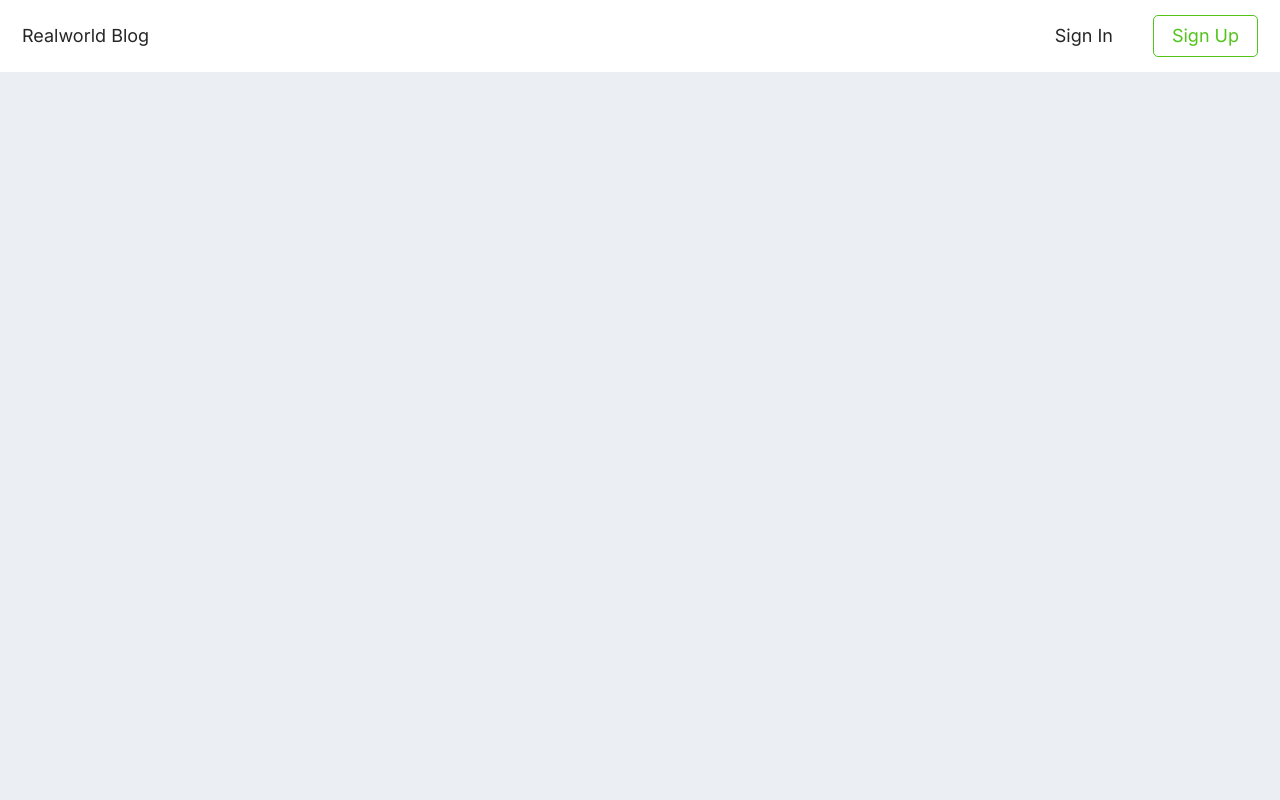
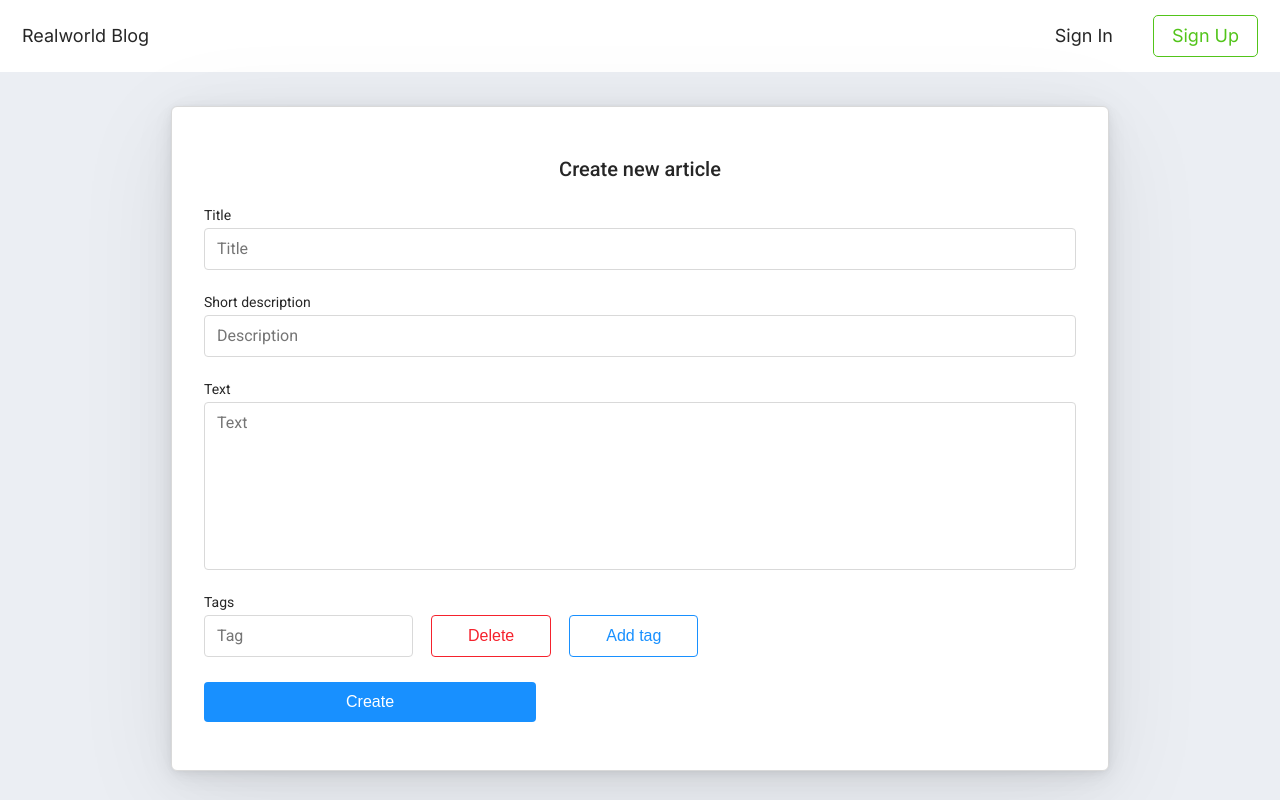
Before and after one commit to miawue/JM_FinalBlog, a React (Create React App) app: page /article-edit in a window 1280 px wide. Built offline with nearby package versions, Linux system fonts and the light colour scheme.

Commit message:
Added ArticleManagger

```diff
--- a/src/components/App.js
+++ b/src/components/App.js
@@ -8,6 +8,7 @@ import Header from './Header';
 import Article from './Article';
 import ArticleList from './ArticleList';
 import ArticleContent from './ArticleContent';
+import ArticleManager from './ArticleManager';
 
 const App = () => {
 
@@ -19,6 +20,8 @@ const App = () => {
           <Routes>
             <Route path="/" element={<ArticleList />} />
             <Route path="/article" element={<Article renderArticleContent={ArticleContent}/>} />
+            <Route path="/article-create" element={<ArticleManager />} />
+            <Route path="/article-edit" element={<ArticleManager />} />
           </Routes>
         </div>
       </BrowserRouter>
--- /dev/null
+++ b/src/components/ArticleManager/ArticleManager.css
@@ -0,0 +1,83 @@
+.manager {
+    margin-top: 34px;
+    padding: 48px 32px;
+    background-color: #ffffff;
+    border: 1px solid #d9d9d9;
+    border-radius: 6px;
+    box-shadow: 0px 22px 106px rgba(0, 0, 0, 0.07), 0px 9.19107px 44.2843px rgba(0, 0, 0, 0.0503198), 0px 4.91399px 23.6765px rgba(0, 0, 0, 0.0417275), 0px 2.75474px 13.2728px rgba(0, 0, 0, 0.035), 0px 1.46302px 7.04911px rgba(0, 0, 0, 0.0282725), 0px 0.608796px 2.93329px rgba(0, 0, 0, 0.0196802);
+}
+
+.manager__title {
+    margin-bottom: 21px;
+    font-weight: 500;
+    font-size: 20px;
+    line-height: 28px;
+    text-align: center;
+    color: #262626;
+}
+
+.manager__inner {
+    margin-bottom: 21px;
+    display: flex;
+    flex-direction: column;
+}
+
+.manager__label {
+    margin-bottom: 2px;
+    font-size: 14px;
+    line-height: 22px;
+    color: #262626;
+}
+
+.manager__input, .manager__textarea {
+    padding: 8px 12px;
+    font-family: 'Roboto', sans-serif;
+    font-weight: 400;
+    font-size: 16px;
+    line-height: 24px;
+    border: 1px solid #d9d9d9;
+    border-radius: 4px;
+}
+
+.manager__input {
+    font-size: 16px;
+    line-height: 24px;
+}
+
+.manager__textarea {
+    min-height: 168px;
+    resize: none;
+}
+
+.manager__button {
+    padding: 8px 142px;
+    font-size: 16px;
+    line-height: 24px;
+    color: #ffffff;
+    background-color: #1890ff;
+    border: none;
+    border-radius: 4px;
+}
+
+.tag {
+    margin-bottom: 4px;
+}
+
+.tag__button {
+    margin-left: 18px;
+    padding: 8px 36px;
+    font-size: 16px;
+    line-height: 24px;
+    border-radius: 4px;
+    background-color: transparent;
+}
+
+.tag__button_delete {
+    color: #f5222d;
+    border: 1px solid #f5222d;
+}
+
+.tag__button_add {
+    color: #1890ff;
+    border: 1px solid #1890ff;
+}
--- /dev/null
+++ b/src/components/ArticleManager/index.js
@@ -0,0 +1,47 @@
+/* eslint-disable */
+
+import React from 'react';
+
+import './ArticleManager.css';
+
+const ArticleManager = () => {
+
+    const renderTagField = () => {
+        return (
+            <li className='tag'>
+                <input type="text" className='manager__input' placeholder='Tag' />
+                <button className='tag__button tag__button_delete button' type='button'>Delete</button>
+                <button className='tag__button tag__button_add button' type='button'>Add tag</button>
+            </li>
+        )
+    }
+
+    return (
+        <div className='manager'>
+            <h2 className='manager__title'>Create new article</h2>
+            <form>
+            <div className='manager__inner'>
+                <label className='manager__label' htmlFor='title'>Title</label>
+                <input type="text" className='manager__input' id='title' placeholder='Title' />
+            </div>
+            <div className='manager__inner'>
+                <label className='manager__label' htmlFor='description'>Short description</label>
+                <input type="text" className='manager__input' id='description' placeholder='Description' />
+            </div>
+            <div className='manager__inner'>
+                <label className='manager__label' htmlFor='content'>Text</label>
+                <textarea type="text" className='manager__textarea' id='content' placeholder='Text' />
+            </div>
+            <div className='manager__inner'>
+                <label className='manager__label' htmlFor='tags'>Tags</label>
+                <ul id='tags' className='list'>
+                    {renderTagField()}
+                </ul>
+            </div>
+            <button type='submit' className='manager__button button'>Create</button>
+            </form>
+        </div>
+    )
+}
+
+export default ArticleManager;
```
